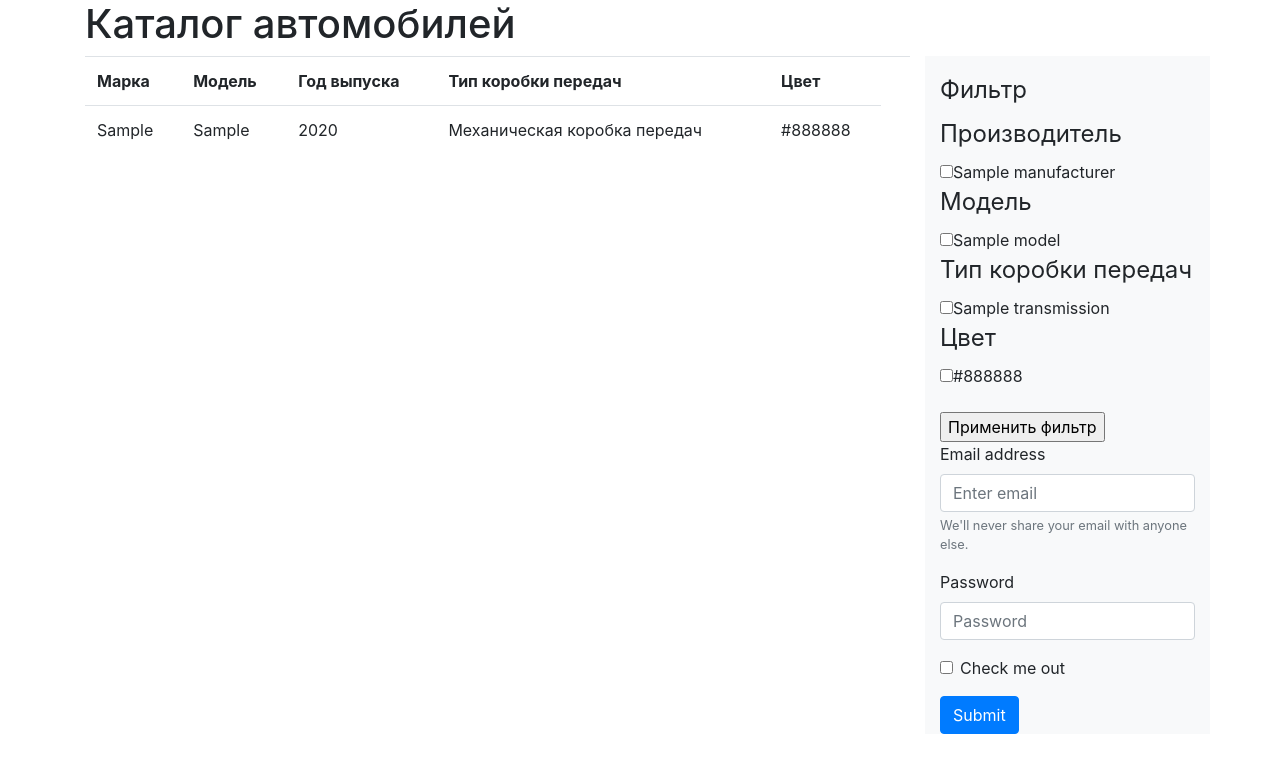
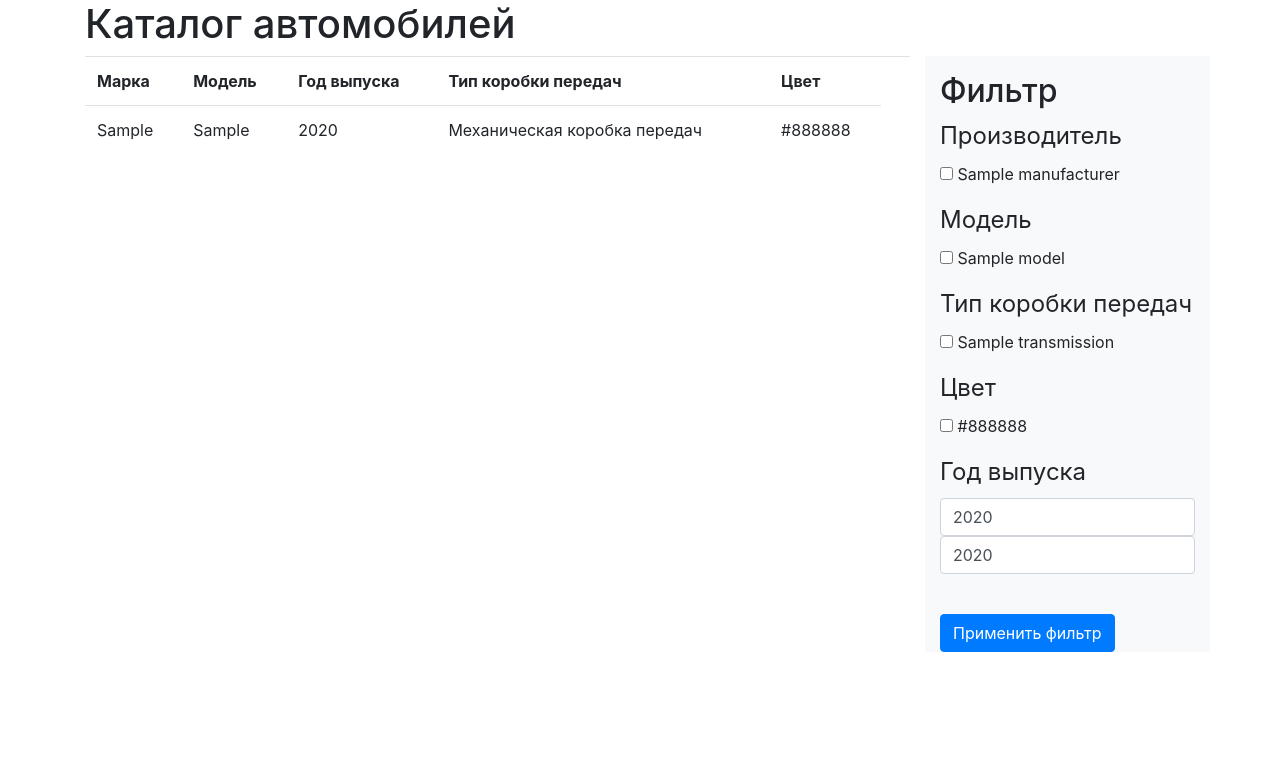
Before and after one commit to scherbininvladimir/sf-d10-homework, a Django app: template app/templates/car_list.html in a window 1280 px wide. Shown: the top 773 px of the page. Run offline with Django 3.2, Linux system fonts and the light colour scheme; tables that the repository leaves empty hold one stand-in row (values such as "Sample post"); the template is opened without the code that fills it: values that come from a table or form of the project are taken from there, most other values are stand-ins (such as "Sample title", 1, 10 or a date in 2020); some libraries are stand-ins or nearby versions.

Commit message:
Добавил в форму фильтра поля для ввода годов. Осталось прикрутить фильтрацию по этим полям

```diff
--- a/app/templates/car_list.html
+++ b/app/templates/car_list.html
@@ -47,32 +47,31 @@
             <div class="col-lg-3 bg-light">
                 <form method="get">
                     <div class="form-group">
-
+                        <legend></legend>
                     </div>
 
-                    <fieldset>
-                        <legend>Фильтр</legend>
-                        <fieldset>
+                    <h2>Фильтр</h2>
+                    <fieldset class="form-group">
                         <legend>Производитель</legend>
                         {% for manufacturer in filter_options.manufacturers %}
                             <input type="checkbox" name="manufacturer" value="{{manufacturer}}"
                                 {% if manufacturer in selected_filter_options.manufacturers %}
                                     checked
                                 {% endif %}
-                                >{{manufacturer}}<br>
+                            > {{manufacturer}}<br>
                         {% endfor %}
                     </fieldset>
-                        <fieldset>
+                    <fieldset class="form-group">
                         <legend>Модель</legend>
                         {% for model in filter_options.models %}
                             <input type="checkbox" name="model" value="{{model}}"
                                 {% if model in selected_filter_options.models %}
                                     checked
                                 {% endif %}
-                                >{{model}}<br>
+                            > {{model}}<br>
                         {% endfor %}
                     </fieldset>
-                        <fieldset>
+                    <fieldset class="form-group">
                         <legend>Тип коробки передач</legend>
                         {% for transmission in filter_options.transmissions %}
                             {% for id, transmission_name in transmission.items %}
@@ -80,46 +79,37 @@
                                     {% if id in selected_filter_options.transmissions %}
                                         checked
                                     {% endif %}
-                                    >{{transmission_name}}<br>
+                                > {{transmission_name}}<br>
                             {% endfor %}
                         {% endfor %}
                     </fieldset>
-                        <fieldset>
+                    <fieldset class="form-group">
                         <legend>Цвет</legend>
                         {% for color in filter_options.colors %}
                                 <input type="checkbox" name="color" value="{{color}}"
                                     {% if color in selected_filter_options.colors %}
                                         checked
                                     {% endif %}
-                                    >{{color}}<br>
+                                > {{color}}<br>
                         {% endfor %}
                     </fieldset>
+                    <fieldset class="form-group">
+                        <legend>Год выпуска</legend>
+                        <input type="text" class="form-control" placeholder="С" name="year_after"
+                            {% if selected_filter_options.year_after %}
+                                value="{{selected_filter_options.year_after}}"
+                            {% endif %}
+                        >
+                        <input type="text" class="form-control" placeholder="По" name="year_before"
+                            {% if selected_filter_options.year_before %}
+                                value="{{selected_filter_options.year_before}}"
+                            {% endif %}
+                        >
+                    </fieldset>
                     <br>
-                        <input type="submit" value="Применить фильтр">
-                </fieldset>
+                    <input type="submit" class="btn btn-primary" value="Применить фильтр">
                 </form>
-
-
-                    <div class="form-group">
-                      <label for="exampleInputEmail1">Email address</label>
-                      <input type="email" class="form-control" id="exampleInputEmail1" aria-describedby="emailHelp" placeholder="Enter email">
-                      <small id="emailHelp" class="form-text text-muted">We'll never share your email with anyone else.</small>
             </div>
-                    <div class="form-group">
-                      <label for="exampleInputPassword1">Password</label>
-                      <input type="password" class="form-control" id="exampleInputPassword1" placeholder="Password">
-                    </div>
-                    <div class="form-group form-check">
-                      <input type="checkbox" class="form-check-input" id="exampleCheck1">
-                      <label class="form-check-label" for="exampleCheck1">Check me out</label>
-                    </div>
-                    <button type="submit" class="btn btn-primary">Submit</button>
-                  </form>
-
-
-
-            </div>
-
         </div>
     </div>
 
```
Also changed, not shown: app/views.py (+9 -0 lines), app/migrations/0003_auto_20200203_1234.py (added). Lines whose indentation alone changed are shown as unchanged.
